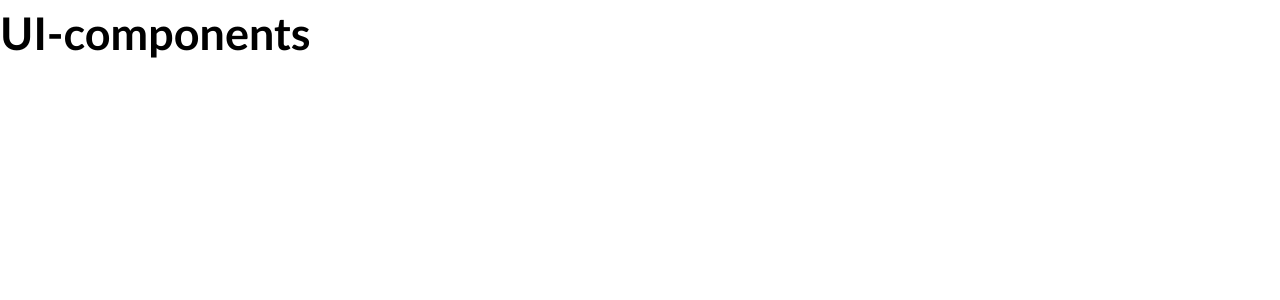
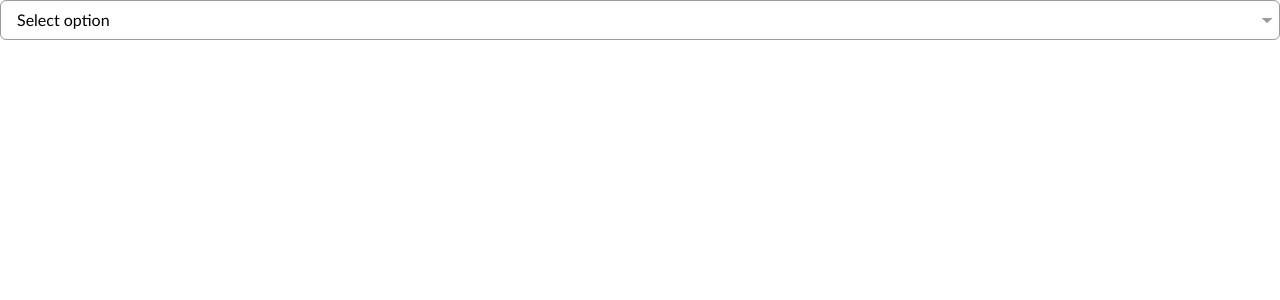
Before and after one commit to alejandro-programador2/test-actions, a React (Create React App) app: page / in a window 1280 px wide. Shown: the top 300 px of the page. Built offline with nearby package versions, Linux system fonts and the light colour scheme.

Commit message:
Creación del componente select

```diff
--- a/src/App.jsx
+++ b/src/App.jsx
@@ -1,3 +1,10 @@
+import { Select } from "components/Select/Select";
 export const App = () => {
-   return <h1>UI-components</h1>;
+   return (
+      <Select>
+         <option value={1}>1</option>
+         <option value={2}>2</option>
+         <option value={3}>3</option>
+      </Select>
+   );
 };
--- a/src/components/Button/Button.module.scss
+++ b/src/components/Button/Button.module.scss
@@ -73,7 +73,7 @@
   --button-bg-color: var(--clr-primary-300);
 }
 
-:where([disabled]) {
+:where(.c-button[disabled]) {
   --button-bg-color: var(--clr-neutral-500);
   --button-text-color: var(--clr-primary-100);
   text-decoration-line: line-through;
--- a/src/components/Icon/Icon.jsx
+++ b/src/components/Icon/Icon.jsx
@@ -3,7 +3,7 @@ import PropTypes from "prop-types";
 import { typeValidation } from "utils/validations/typeValidation";
 import css from "./Icon.module.scss";
 
-export const iconList = ["close", "check", "play", "pause", "volume_on", "volume_off", "done_all"];
+export const iconList = ["close", "check", "play", "pause", "volume_on", "volume_off", "done_all", "arrow_drop_down"];
 
 export const Icon = ({ name, size, addClass, ...props }) => {
    if (!name) {
--- a/src/components/Modal/Modal.jsx
+++ b/src/components/Modal/Modal.jsx
@@ -44,7 +44,7 @@ export const Modal = ({ button, addClass, children, isOpen, ...props }) => {
       } else {
          refModal.current.focus();
       }
-   }, [hiddenModal, isOpen]);
+   }, [hiddenModal]);
 
    return (
       <>
--- /dev/null
+++ b/src/components/Select/Select.jsx
@@ -0,0 +1,64 @@
+import { useState, forwardRef } from "react";
+import PropTypes from "prop-types";
+import _uniquedId from "lodash/uniqueId";
+
+import { Icon } from "components/Icon/Icon";
+import { getChildrenByType } from "utils/validations/getChildrenType";
+
+import css from "./Select.module.scss";
+
+export const Select = forwardRef(({ children, addClass, placeholder, label, icon, isLabelVisible, isDisabled, isRequired, onChoise }, ref) => {
+   const [choise, setChoise] = useState();
+
+   const select = _uniquedId("c-select-");
+
+   const onChange = ({ target }) => {
+      onChoise && onChoise(target.value);
+      setChoise(target.value);
+   };
+
+   return (
+      <label htmlFor={select} ref={ref} className={`${addClass ?? ""}`}>
+         <span className={`${!isLabelVisible && "u-sr-only"}`}> {label} </span>
+
+         <div className={css["c-select-wrapper"]}>
+            <select
+               id={select}
+               name={select}
+               value={choise}
+               defaultValue={"default"}
+               className={css["c-select"]}
+               onChange={onChange}
+               disabled={isDisabled}
+               require={isRequired}
+            >
+               <option value={"default"} disabled>
+                  {placeholder}
+               </option>
+
+               {getChildrenByType(children, ["option"])}
+            </select>
+
+            <Icon name={`${icon ?? "arrow_drop_down"}`} addClass={css["c-select__icon"]} />
+         </div>
+      </label>
+   );
+});
+
+Select.propTypes = {
+   children: PropTypes.oneOfType([PropTypes.arrayOf(PropTypes.node), PropTypes.node]),
+   addClass: PropTypes.string,
+   placeholder: PropTypes.string,
+   label: PropTypes.string.isRequired,
+   icon: PropTypes.string,
+   isLabelVisible: PropTypes.bool,
+   isDisabled: PropTypes.bool,
+   isRequired: PropTypes.bool,
+   onChoise: PropTypes.func,
+};
+
+Select.defaultProps = {
+   placeholder: "Select option",
+   isLabelVisible: false,
+   label: "Select a option",
+};
--- /dev/null
+++ b/src/components/Select/Select.module.scss
@@ -0,0 +1,53 @@
+label {
+    --select-border: var(--clr-neutral-400);
+    --select-focus: var(--clr-primary-400);
+    --select-arrow: var(--select-border);
+}
+
+:where(.c-select-wrapper) {
+    display: grid;
+    grid-template-areas: "select";
+    align-items: center;
+}
+
+:where(.c-select) {
+    padding: 0 2.1875rem .0625rem 1rem;
+    margin: 0;
+    width: 100%;
+    height: 2.5rem;
+    font-family: inherit;
+    font-size: initial;
+    line-height: 1.1;
+    outline: none;
+    appearance: none;
+    border-radius: 0.375rem;
+    border: 1px solid var(--select-border);
+    background-color: var(--clr-common-white-100);
+    transition: background-color, border-color, color, fill, stroke, opacity, box-shadow, transform 300ms;
+}
+
+// Remove dropdown arrow in IE10 & IE11
+:where(.c-select::-ms-expand) {
+    display: none;
+}
+
+.c-select,
+.c-select__icon {
+    grid-area: select;
+}
+
+:where(.c-select__icon) {
+    --icon-size: 1.634em;
+    fill: var(--select-arrow);
+    justify-self: end;
+}
+
+:where(.c-select:focus) {
+    border-color: var(--select-focus);
+    box-shadow: var(--select-focus) 0px 0px 0px 1px;
+}
+
+:where(.c-select[disabled]) {
+    cursor: not-allowed;
+    background-color: var(--clr-neutral-100);
+}
```
Also changed, not shown: public/svg/arrow_drop_down.svg (added), 1 other file (tests, documents, lock files or other folders).
